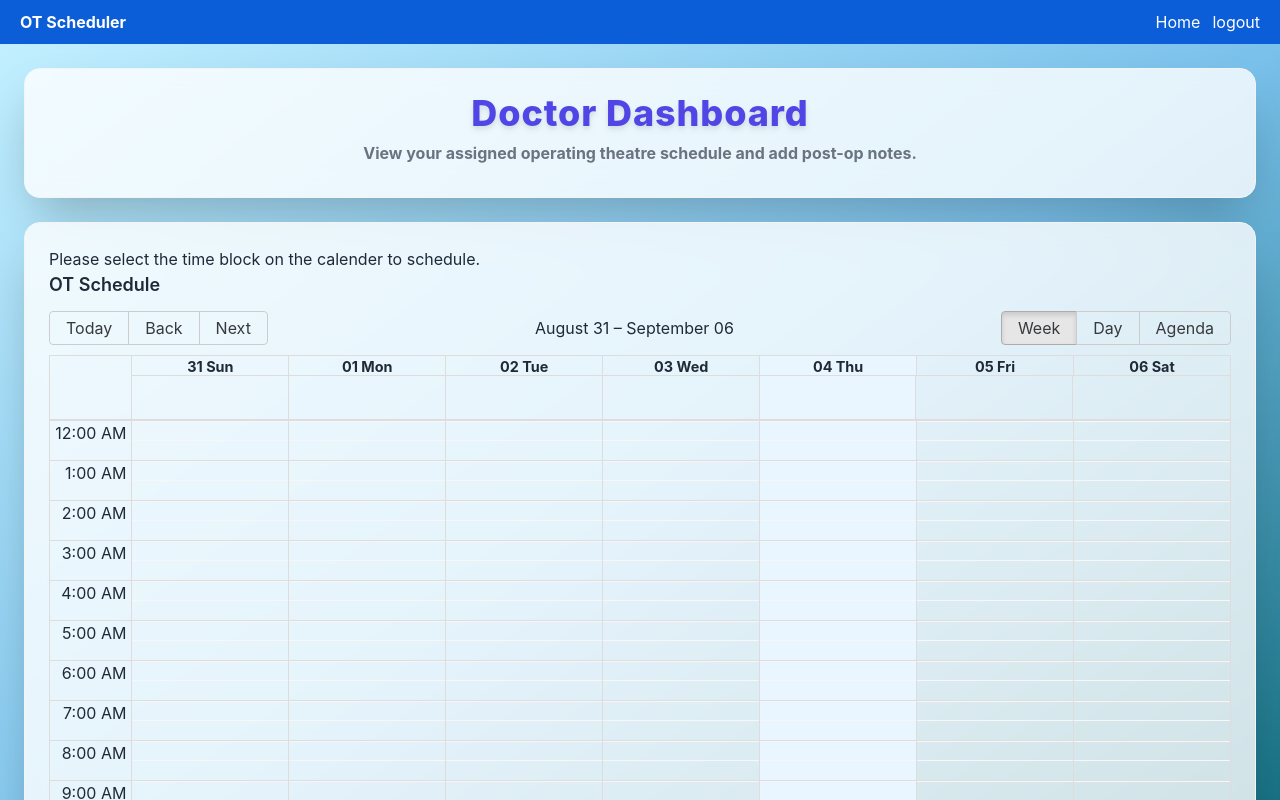
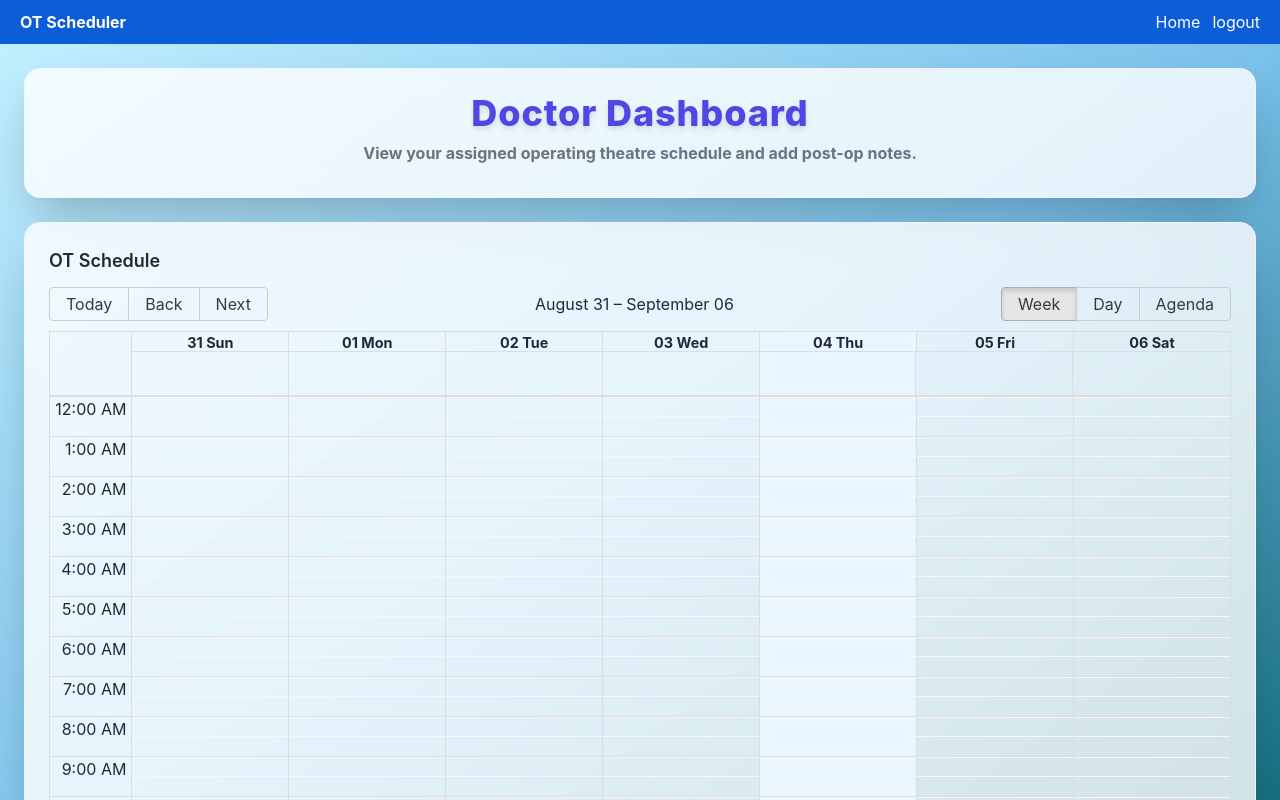
Before and after one commit to Aditi0128/operation-sch, a React (Create React App) app: page /doctor in a window 1280 px wide. Shown: the top 800 px of the page. Built offline with nearby package versions, Linux system fonts and the light colour scheme; no server answers; the database is empty; sample sign-in values are in the browser's storage.

Commit message:
Update Doctor.jsx

```diff
--- a/src/pages/Doctor.jsx
+++ b/src/pages/Doctor.jsx
@@ -20,7 +20,7 @@ export default function Doctor() {
 
         {/* Scheduler Card */}
         <div className="bg-white/80 mb-6 backdrop-blur-md rounded-2xl shadow-2xl p-6 border border-gray-100">
-          <h3> Please select the time block on the calender to schedule.</h3>
+
           <OTScheduler role="doctor" />
         </div>
       </div>
```
